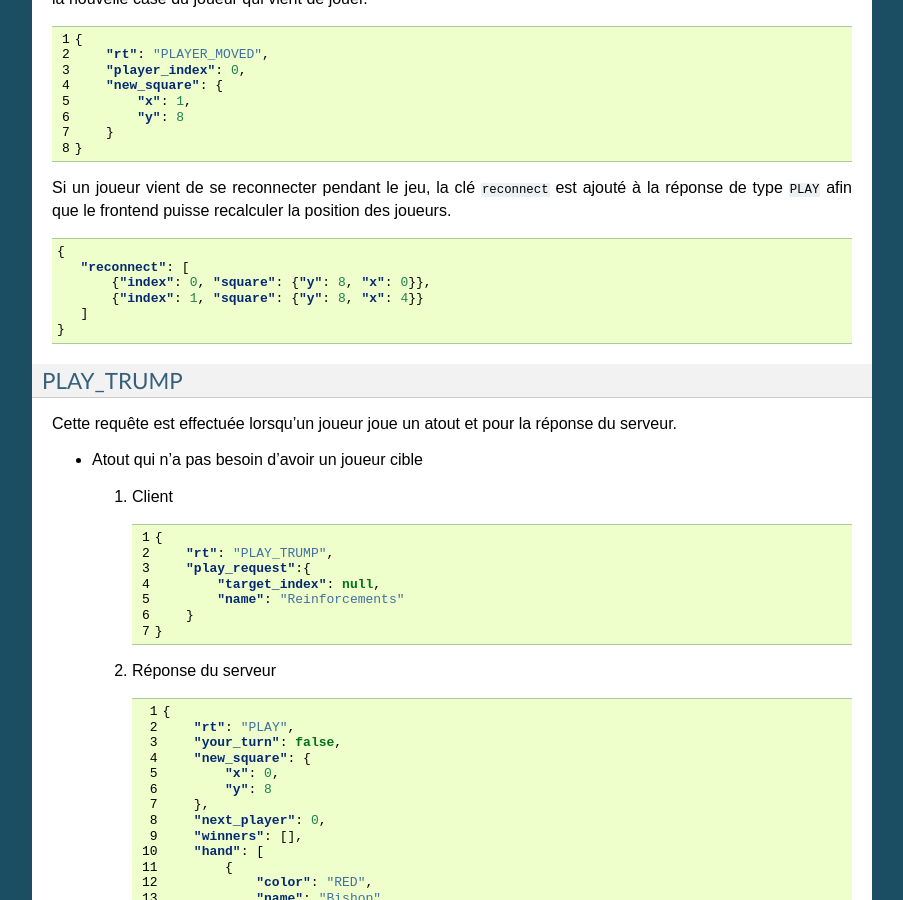
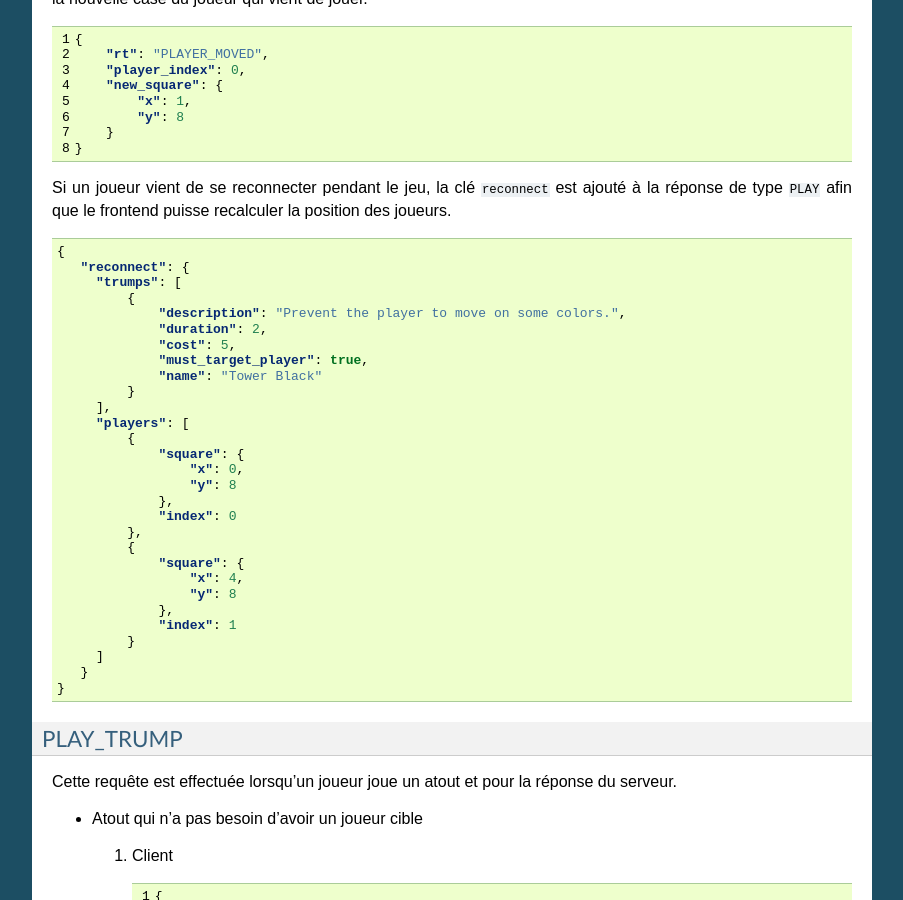
Before and after one commit to arenaoftitans/arena-of-titans-api, a Sphinx documentation site: the page built from doc/API.rst, in a window 1280 px wide and 900 px high, scrolled down 6196 px. Shown: the whole window, without its empty margins (198-1101 px from the left). Built offline with Sphinx 7.4.7, drawn with Linux system fonts in a browser that asks for light colours.

```diff
--- a/doc/API.rst
+++ b/doc/API.rst
@@ -224,10 +224,33 @@ position des joueurs.
 .. code-block:: json
 
    {
-      "reconnect": [
-          {"index": 0, "square": {"y": 8, "x": 0}},
-          {"index": 1, "square": {"y": 8, "x": 4}}
-      ]
+      "reconnect": {
+        "trumps": [
+            {
+                "description": "Prevent the player to move on some colors.",
+                "duration": 2,
+                "cost": 5,
+                "must_target_player": true,
+                "name": "Tower Black"
+            }
+        ],
+        "players": [
+            {
+                "square": {
+                    "x": 0,
+                    "y": 8
+                },
+                "index": 0
+            },
+            {
+                "square": {
+                    "x": 4,
+                    "y": 8
+                },
+                "index": 1
+            }
+        ]
+      }
    }
 
 
```
Also changed, not shown: 1 other file.
